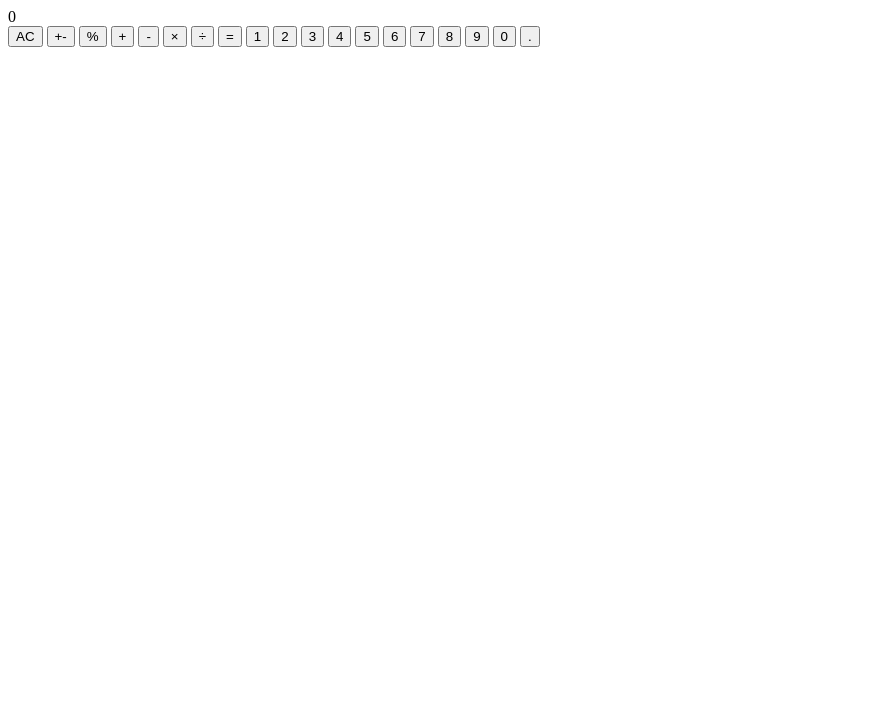
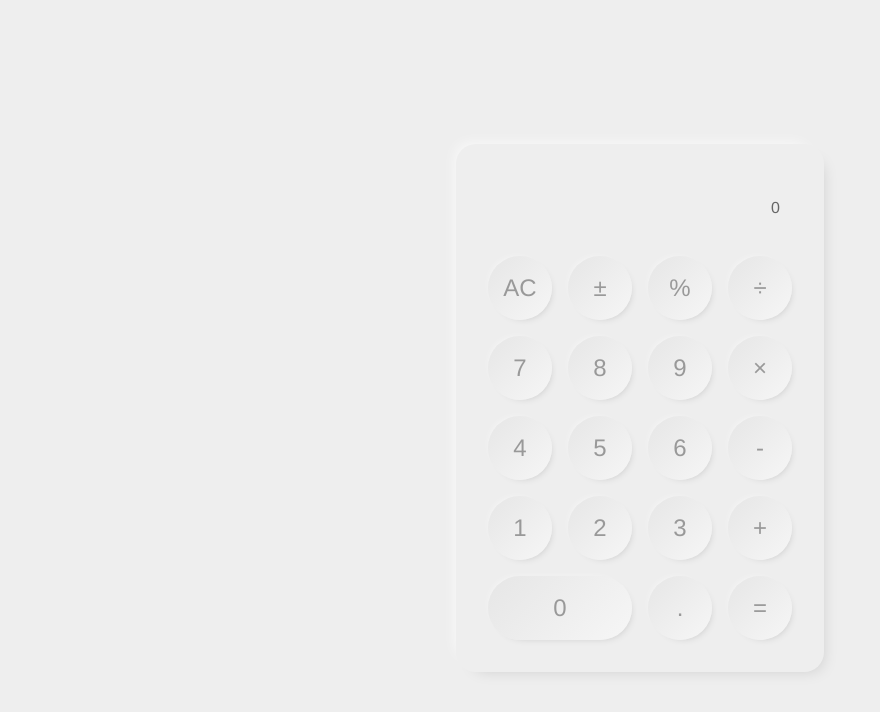
Before and after one commit to popo566464/Calculator_Vue, a plain HTML site: page index.html in a window 1280 px wide. Shown: the whole page, without its empty margins (0-880 px from the left). Drawn offline with Linux system fonts and the light colour scheme.

Commit message:
css complete

```diff
--- a/index.html
+++ b/index.html
@@ -5,15 +5,16 @@
     <meta http-equiv="X-UA-Compatible" content="IE=edge">
     <meta name="viewport" content="width=device-width, initial-scale=1.0">
     <title>Calculator</title>
+    <link rel ="stylesheet" type="text/css" href = "style.css">
 </head>
 <body>
     <div class = "calculator">
         <div class = "result" style = "grid-area: result">
           0
-          <div>
+        </div>
 
         <button style = "grid-area: ac">AC</button>
-            <button style = "grid-area: plus-minus">+-</button>
+        <button style = "grid-area: plus-minus">±</button>
         <button style="grid-area: percent">%</button>
         <button style="grid-area: add">+</button>
         <button style="grid-area: subtract">-</button>
@@ -33,10 +34,9 @@
         <button style="grid-area: number-0">0</button>
 
         <button style="grid-area: dot">.</button>
+    </div>
 
-          </div>
-        </div>
-      </div>
+    <script type="text/javascript" src ="script.js"></script>
 
 </body>
 </html>
--- a/script.js
+++ /dev/null
@@ -1 +0,0 @@
-s
--- a/style.css
+++ b/style.css
@@ -3,21 +3,57 @@ body{
     justify-content: center;
     align-items: center;
     min-height: 100vh;
+    background-color: #eee;
 }
 
 .calculator{
     --button-width: 80px;
-    --button-height: 80px
+    --button-height: 80px;
 
     display: grid;
+
     grid-template-areas: "result result result result"
-                         "ac plus-mius percent divide"
-                         "number-7 number-8 number-9 multipy"
-                         "number-4 number-5 number-6 subtract"
-                         "number-1 number-2 number-3 add"
-                         "number-0 number-0 dot equal";
+    "ac plus-minus percent divide"
+    "number-7 number-8 number-9 multiply"
+    "number-4 number-5 number-6 subtract"
+    "number-1 number-2 number-3 add"
+    "number-0 number-0 dot equal";
+
     grid-template-columns: repeat(4, var(--button-width));
     grid-template-rows: repeat(6, var(--button-height));
 
-    box-shadow: ;
+    box-shadow: -8px -8px 16px -10px rgba(255,255,255,1),
+                8px 8px 16px -10px rgba(0 , 0, 0, 0.15);
+    padding: 24px;
+    border-radius: 20px;
 }
+
+.calculator button{
+    margin: 8px;
+    padding: 0;
+    border: none;
+    display: block;
+    outline: none;
+
+    font-size: 24px;
+    font-family: Helvetica;
+    font-weight: normal;
+    color: #999;
+
+    border-radius: calc(var(--button-height) / 2);
+
+    background: linear-gradient(135deg, rgba(230, 230, 230, 1) 0%, rgba(246, 246, 246, 1) 100%);
+    box-shadow: -4px -4px 10px -8px rgba(255, 255, 255, 1), 4px 4px 10px -8px rgba(0, 0, 0, 0.3);
+}
+
+.calculator button:active{
+    box-shadow: -4px -4px 10px -8px rgba(255, 255, 255, 1) inset, 4px 4px 10px -8px rgba(0, 0, 0, 0.3) inset;
+}
+
+.result{
+    text-align: right;
+    line-height: var(--button-height);
+    font-family: Helvetica;
+    padding: 0 20px;
+    color: #666;
+}
```
Lines whose indentation alone changed are shown as unchanged.
